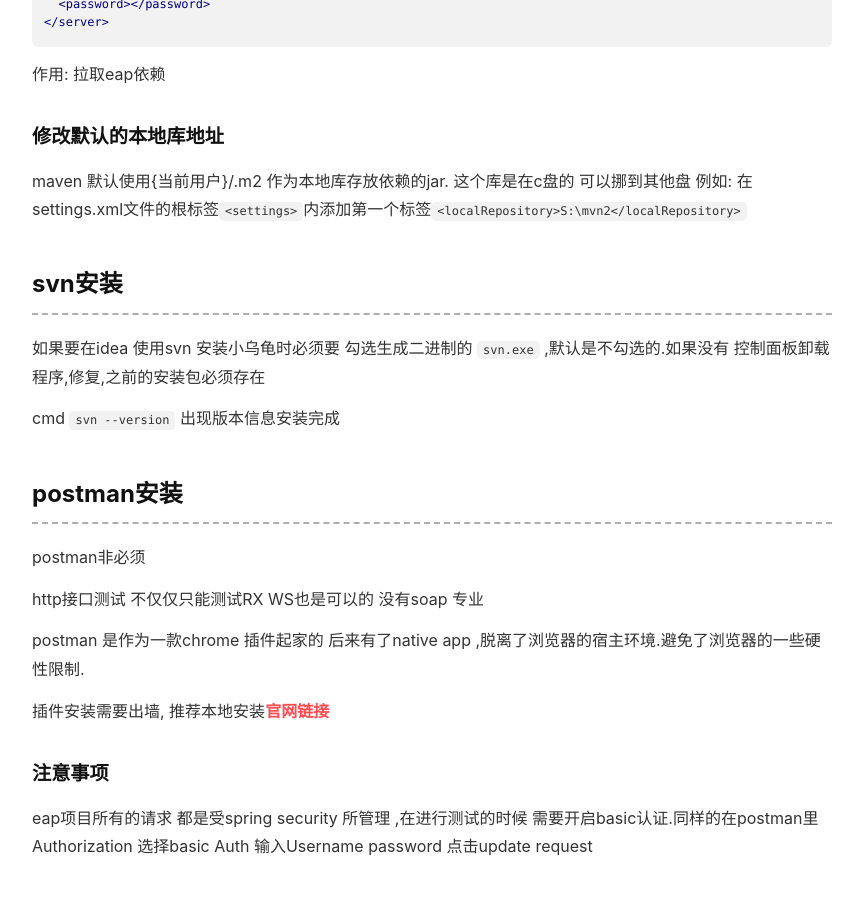
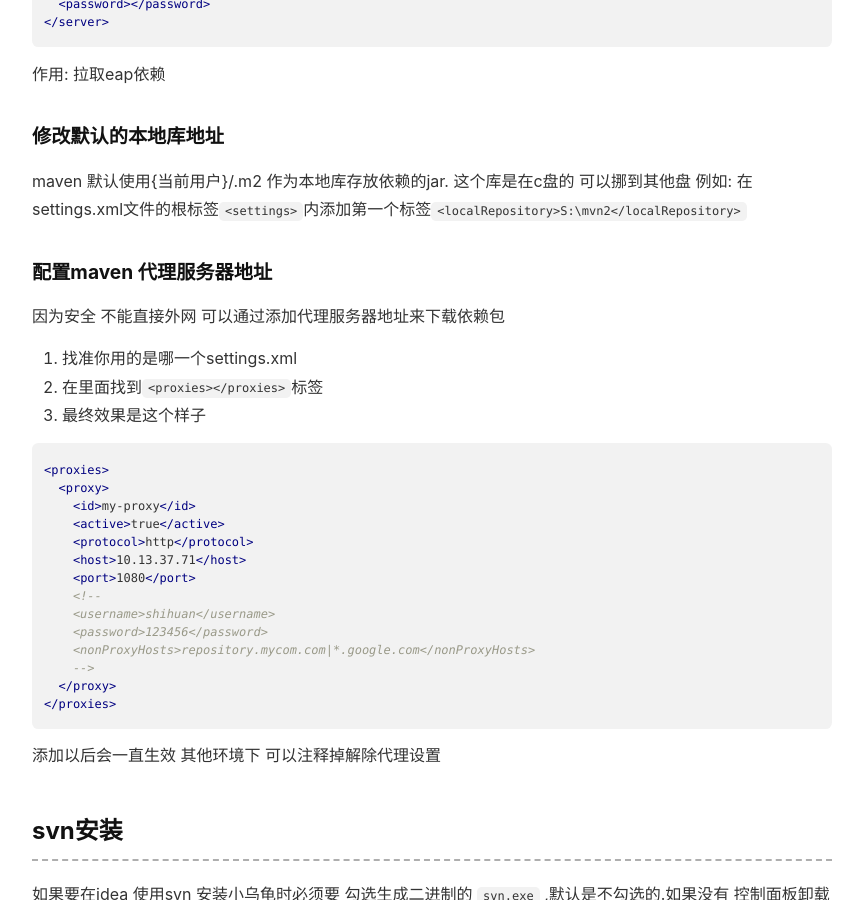
Before and after one commit to FireLee1413/hfvast.github.io, a Jekyll site: the page built from _posts/2018-01-24-eap使用(2)-工具安装.md, in a window 1280 px wide and 900 px high, scrolled down 1124 px. Shown: the whole window, without its empty margins (88-951 px from the left). Built offline with Jekyll 4.4.1, drawn with Linux system fonts in a browser that asks for light colours; nearby versions of some CDN libraries; comment, search, counter and statistics services are not loaded.

Commit message:
添加maven 代理配置

````diff
--- a/_posts/2018-01-24-eap使用(2)-工具安装.md
+++ b/_posts/2018-01-24-eap使用(2)-工具安装.md
@@ -54,6 +54,31 @@ maven 默认使用{当前用户}/.m2 作为本地库存放依赖的jar.
 可以挪到其他盘
 例如: 在settings.xml文件的根标签`<settings>`内添加第一个标签`<localRepository>S:\mvn2</localRepository>`
 
+### 配置maven 代理服务器地址
+
+因为安全 不能直接外网 可以通过添加代理服务器地址来下载依赖包
+
+1. 找准你用的是哪一个settings.xml
+2. 在里面找到`<proxies></proxies>`标签
+3. 最终效果是这个样子
+
+```xml
+<proxies>
+  <proxy>
+    <id>my-proxy</id>
+    <active>true</active>
+    <protocol>http</protocol>
+    <host>10.13.37.71</host>
+    <port>1080</port>
+    <!--
+    <username>shihuan</username>
+    <password>123456</password>
+    <nonProxyHosts>repository.mycom.com|*.google.com</nonProxyHosts>
+    -->
+  </proxy>
+</proxies>
+```
+添加以后会一直生效 其他环境下 可以注释掉解除代理设置
 
 ## svn安装
 
````
